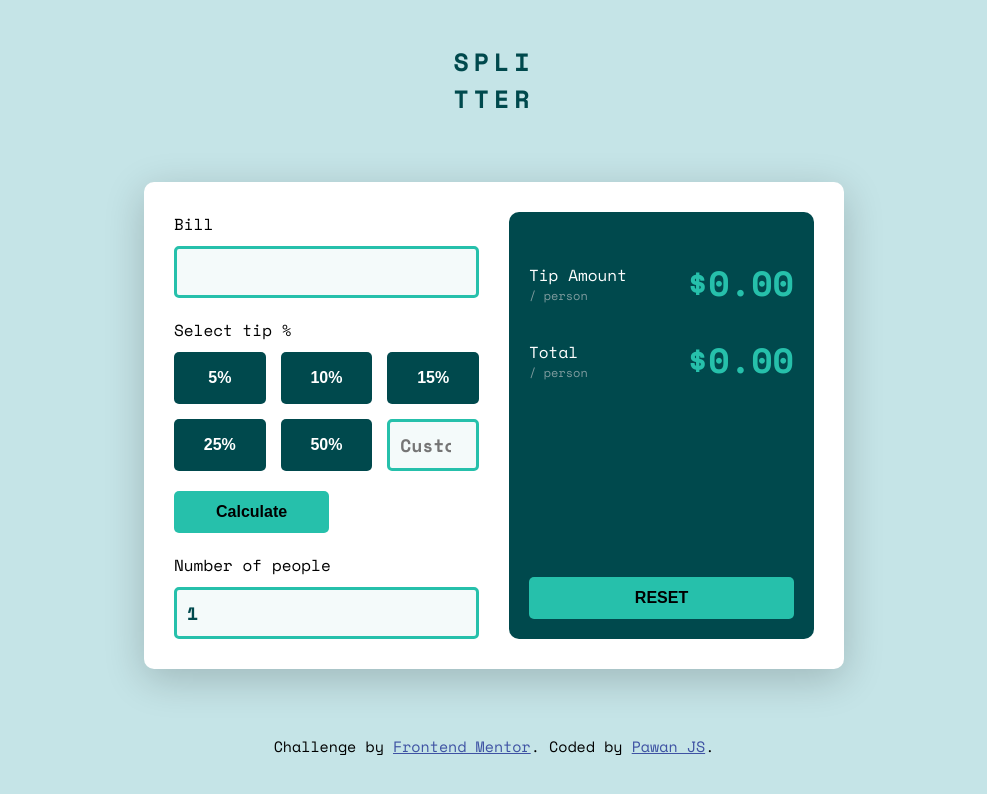
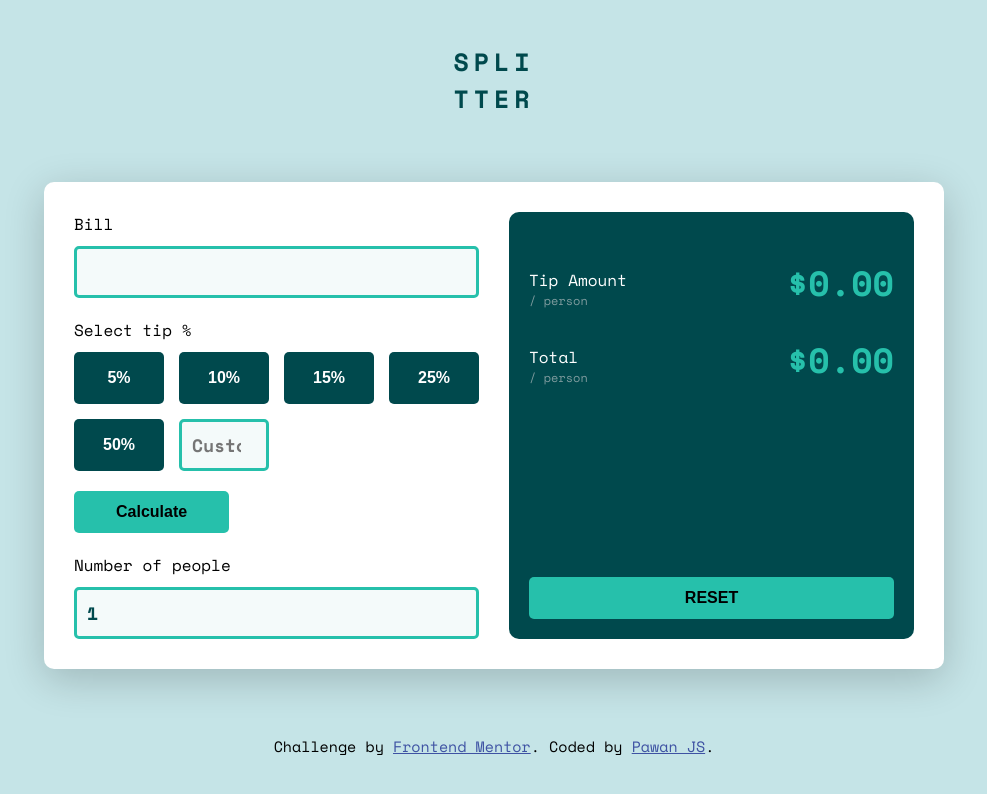
Before and after one commit to PawanJS/tip-calculator, a plain HTML site: page index.html in a window 1280 px wide. Shown: the whole page, without its empty margins (146-1133 px from the left). Drawn offline with nearby package versions, Linux system fonts and the light colour scheme.

Commit message:
added design changes and landmark changes

```diff
--- a/css/style.css
+++ b/css/style.css
@@ -90,10 +90,8 @@ body {
   margin-bottom: 2rem;
   background-color: #fff;
   border-radius: 1rem;
-  max-width: 70rem;
+  max-width: 90rem;
   width: 100%;
-  max-height: 100rem;
-  height: 100%;
   display: grid;
   grid-template-columns: repeat(auto-fit, minmax(25rem, 1fr));
   gap: 3rem;
@@ -146,7 +144,7 @@ label {
 .total-amount {
   display: flex;
   justify-content: space-between;
-  align-items: center;
+  align-items: flex-end;
 }
 
 .amount-text span {
```
